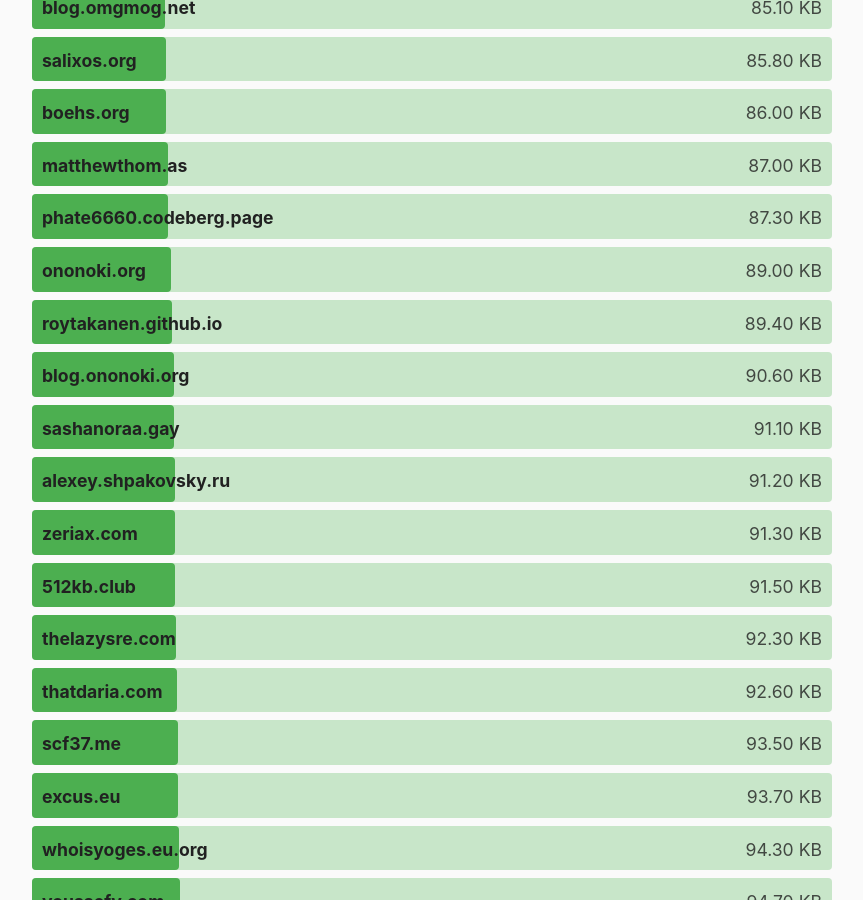
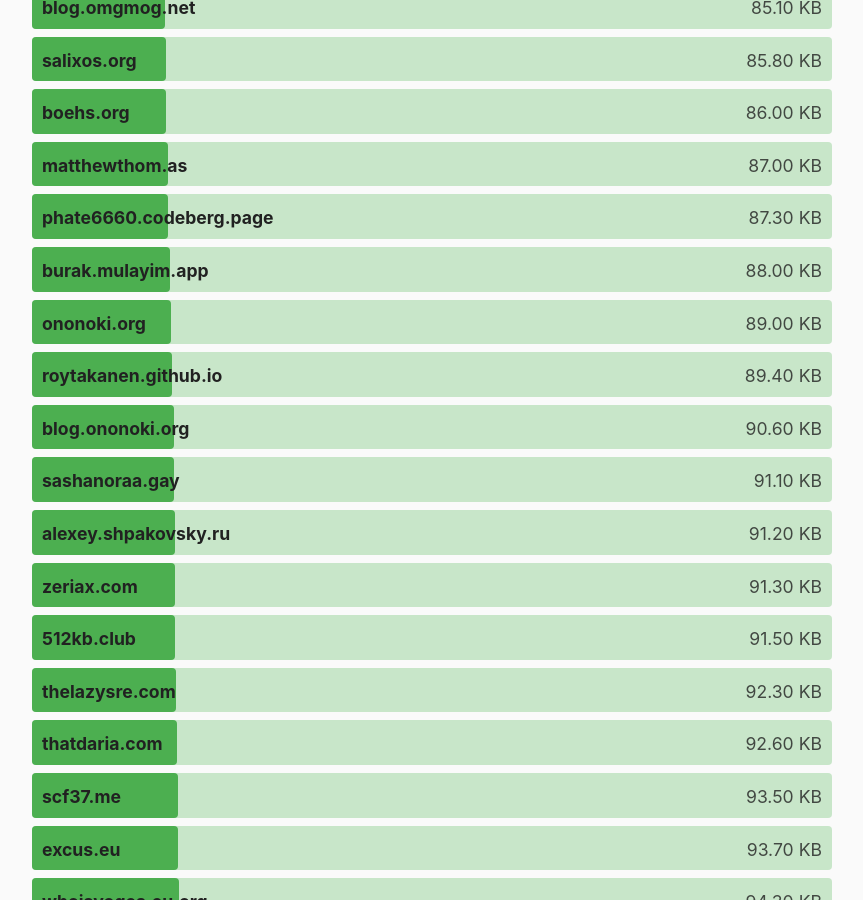
Before and after one commit to kevquirk/512kb.club, a Jekyll site: the page built from index.md, in a window 1280 px wide and 900 px high, scrolled down 17785 px. Shown: the whole window, without its empty margins (208-1071 px from the left). Built offline with Jekyll 4.4.1, drawn with Linux system fonts in a browser that asks for light colours.

Commit message:
add burak.mulayim.app to sites.yaml

```diff
--- a/_data/sites.yml
+++ b/_data/sites.yml
@@ -482,6 +482,11 @@
   url: https://buchh.org/
   size: 4.7
   last_checked: 2022-05-15
+
+- domain: burak.mulayim.app
+  url: https://burak.mulayim.app/
+  size: 88
+  last_checked: 2023-02-26
 
 - domain: c1.fi
   url: https://c1.fi/about?lang=en
```
